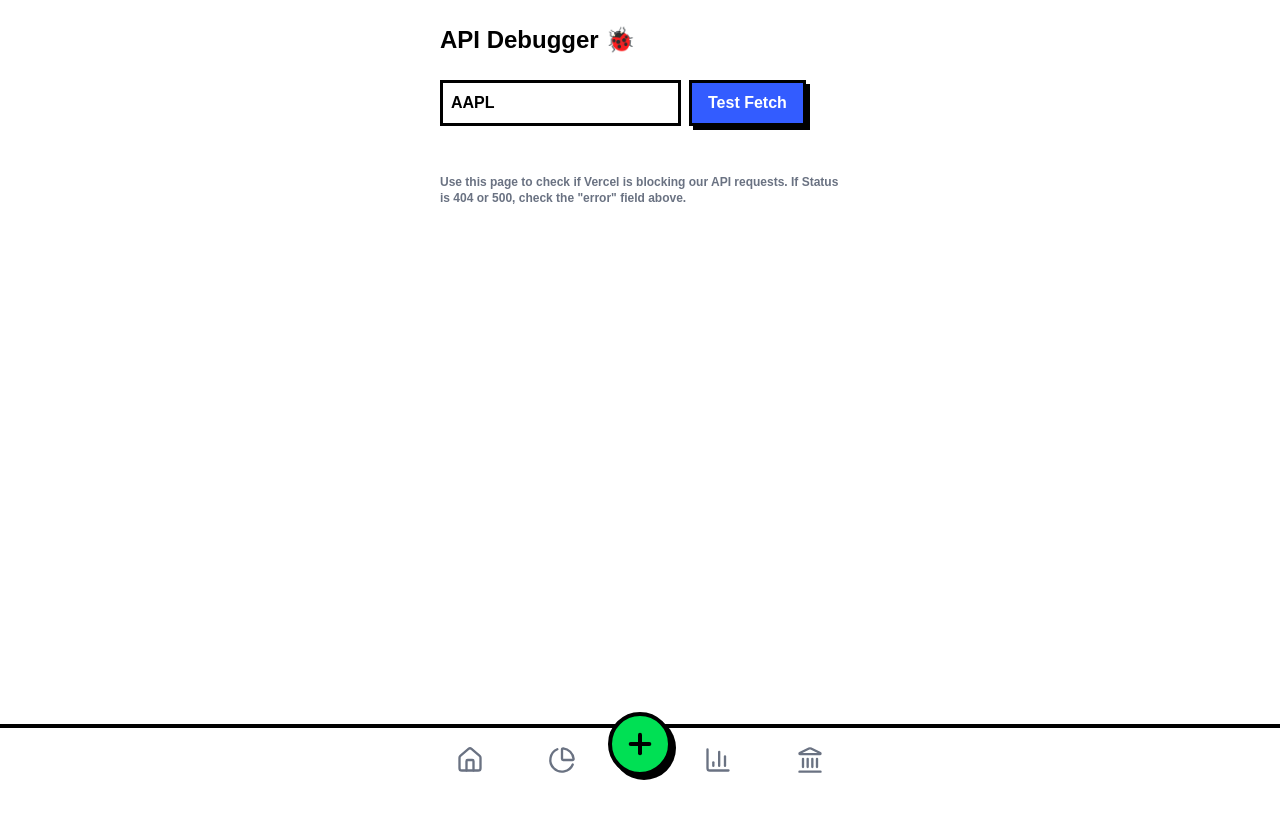
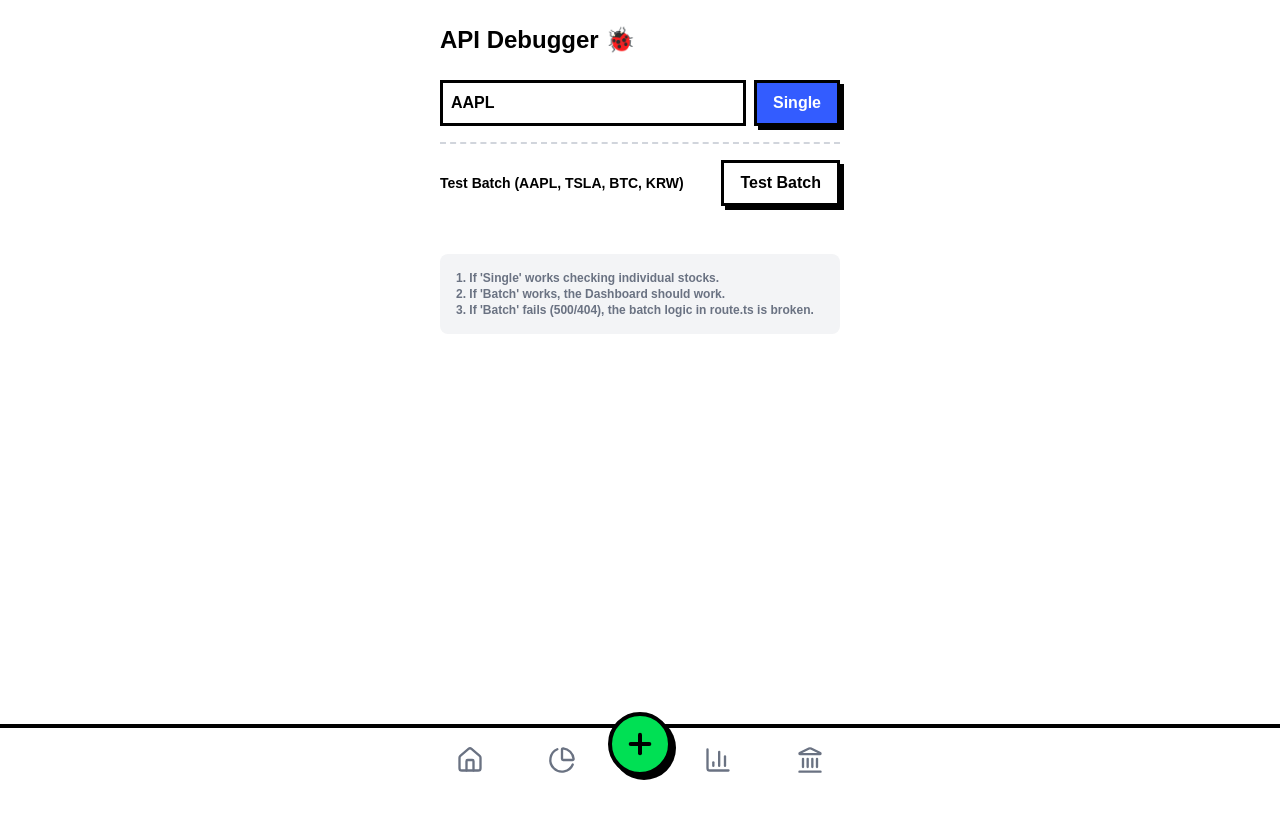
Before and after one commit to gonsam85/assets, a Next.js app: page /debug in a window 1280 px wide. Before the commit this address had no page. Shown: the top 818 px of the page. Built offline with nearby package versions, Linux system fonts and the light colour scheme.

Commit message:
Update debug page with batch test

```diff
--- a/src/app/debug/page.tsx
+++ b/src/app/debug/page.tsx
@@ -9,11 +9,15 @@ export default function DebugPage() {
     const [loading, setLoading] = useState(false);
     const [ticker, setTicker] = useState('AAPL');
 
-    const testApi = async () => {
+    const testApi = async (isBatch = false) => {
         setLoading(true);
         setResult(null);
         try {
-            const res = await fetch(`/api/price?ticker=${ticker}`);
+            const url = isBatch
+                ? `/api/price?tickers=AAPL,TSLA,BTC-USD,KRW=X`
+                : `/api/price?ticker=${ticker}`;
+
+            const res = await fetch(url);
             const status = res.status;
             let data;
             try {
@@ -21,7 +25,7 @@ export default function DebugPage() {
             } catch (e) {
                 data = { error: 'Failed to parse JSON', rawText: await res.text() };
             }
-            setResult({ status, data });
+            setResult({ status, data, type: isBatch ? 'Batch' : 'Single' });
         } catch (e: any) {
             setResult({ error: e.message });
         } finally {
@@ -33,29 +37,44 @@ export default function DebugPage() {
         <div className="p-6 space-y-6">
             <h1 className="text-2xl font-black">API Debugger 🐞</h1>
 
+            <div className="flex flex-col gap-4">
                 <div className="flex gap-2">
                     <input
                         value={ticker}
                         onChange={e => setTicker(e.target.value)}
-                    className="border-3 border-neo-black p-2 font-bold"
+                        className="border-3 border-neo-black p-2 font-bold w-full"
+                        placeholder="Single Ticker"
                     />
-                <NeoButton onClick={testApi} disabled={loading}>
-                    {loading ? 'Testing...' : 'Test Fetch'}
+                    <NeoButton onClick={() => testApi(false)} disabled={loading}>
+                        {loading ? '...' : 'Single'}
                     </NeoButton>
+                </div>
+
+                <div className="border-t-2 border-dashed border-gray-300"></div>
+
+                <div className="flex justify-between items-center">
+                    <span className="font-bold text-sm">Test Batch (AAPL, TSLA, BTC, KRW)</span>
+                    <NeoButton onClick={() => testApi(true)} disabled={loading} variant="secondary">
+                        {loading ? '...' : 'Test Batch'}
+                    </NeoButton>
+                </div>
             </div>
 
             {result && (
                 <NeoCard color={result.status === 200 ? 'green' : 'red'}>
-                    <h2 className="font-bold mb-2">Result (Status: {result.status})</h2>
+                    <h2 className="font-bold mb-2">
+                        [{result.type}] Result (Status: {result.status})
+                    </h2>
                     <pre className="bg-black text-white p-2 text-xs overflow-auto max-h-96">
                         {JSON.stringify(result.data, null, 2)}
                     </pre>
                 </NeoCard>
             )}
 
-            <div className="text-xs text-gray-500 font-bold mt-12">
-                Use this page to check if Vercel is blocking our API requests.
-                If Status is 404 or 500, check the "error" field above.
+            <div className="text-xs text-gray-500 font-bold mt-12 bg-gray-100 p-4 rounded-lg">
+                <p>1. If 'Single' works checking individual stocks.</p>
+                <p>2. If 'Batch' works, the Dashboard should work.</p>
+                <p>3. If 'Batch' fails (500/404), the batch logic in route.ts is broken.</p>
             </div>
         </div>
     );
```
Lines whose indentation alone changed are shown as unchanged.
